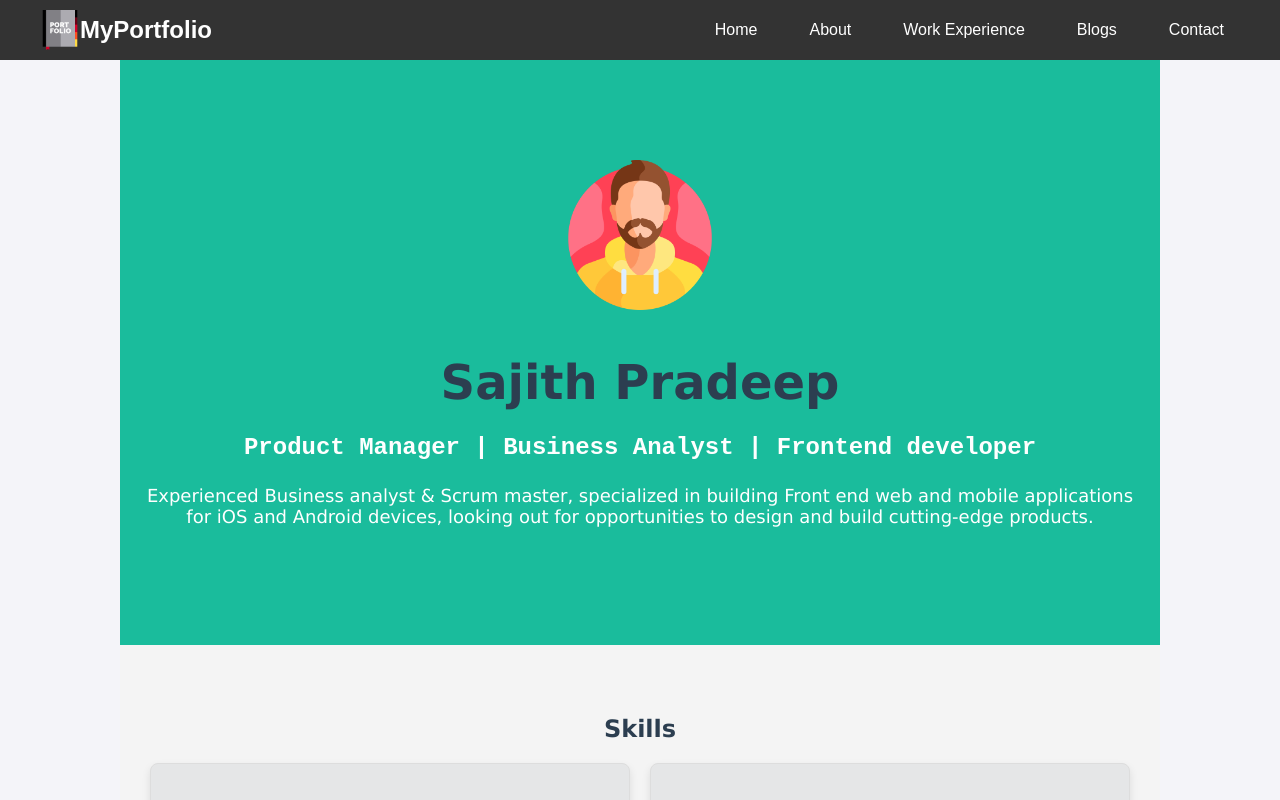
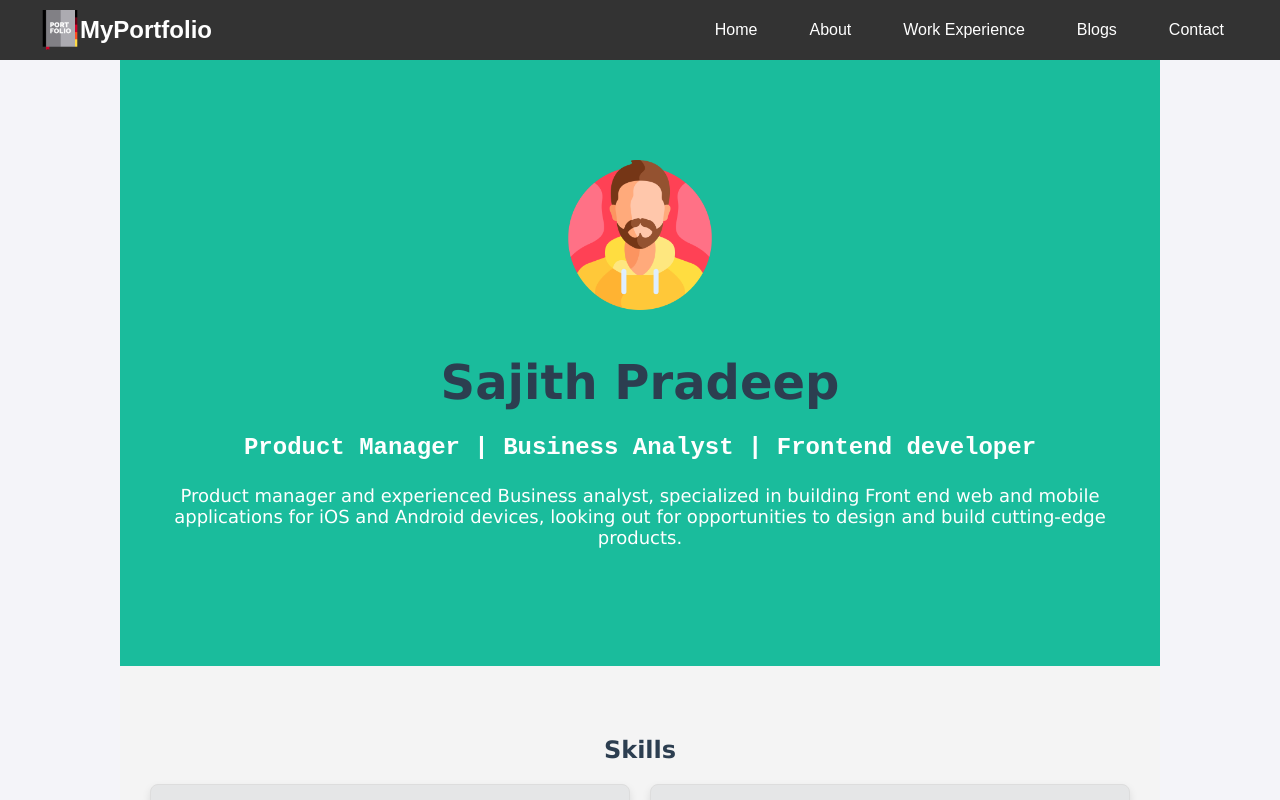
Before and after one commit to SajithPradeep/productportfolio, a React (Create React App) app: page / in a window 1280 px wide. Shown: the top 800 px of the page. Built offline with nearby package versions, Linux system fonts and the light colour scheme.

Commit message:
changing the intro message

```diff
--- a/src/components/Home.jsx
+++ b/src/components/Home.jsx
@@ -17,7 +17,7 @@ const Home = () => {
       <h1>Sajith Pradeep</h1>
       {/* <img src={avatar} alt="Avatar" className="avatar" /> */}
       <p class="roles">Product Manager | Business Analyst | Frontend developer</p>
-      <p class="role-description">Experienced Business analyst & Scrum master, specialized in building Front end web and mobile applications for iOS and Android devices, looking out for opportunities to design and build cutting-edge products.</p>
+      <p class="role-description">Product manager and experienced Business analyst, specialized in building Front end web and mobile applications for iOS and Android devices, looking out for opportunities to design and build cutting-edge products.</p>
     </section>
 
     <section id="skills">
```
